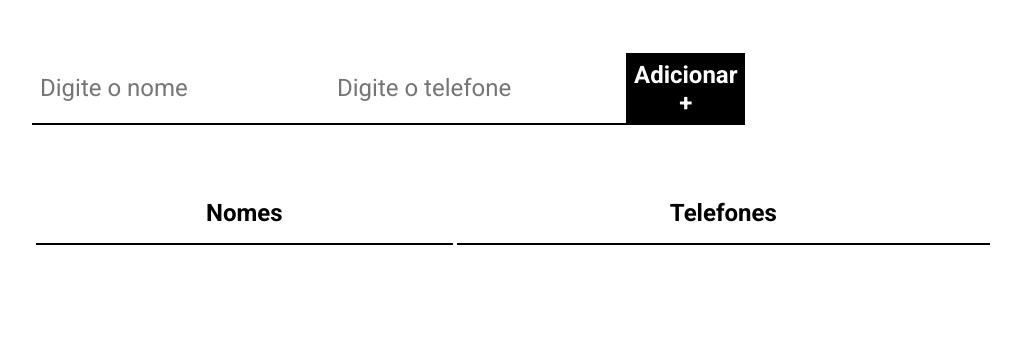
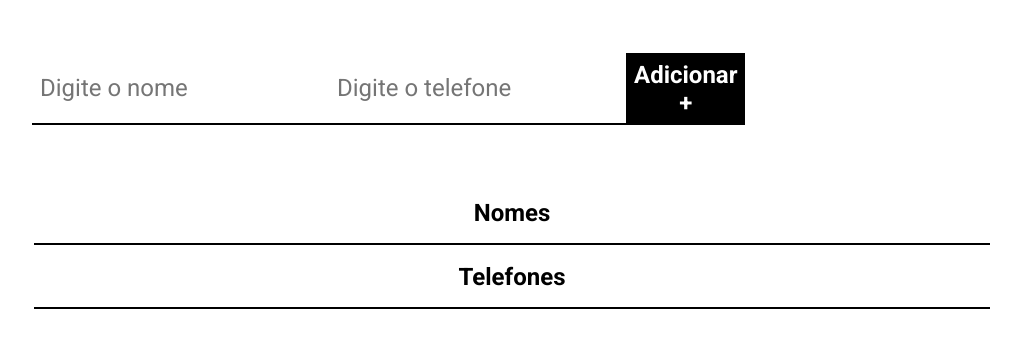
Before and after one commit to NasserRamadan/projeto02, a plain HTML site: page index.html in a window 1280 px wide. Shown: the part 182-530 px from the top of the page, without its empty margins (128-1149 px from the left). Drawn offline with Linux system fonts and the light colour scheme; a web font is replaced by a local one.

Commit message:
alterações finais do projeto

```diff
--- a/index.html
+++ b/index.html
@@ -23,12 +23,12 @@
         </form>
         <table>
             <thead>
-                <td>
+                <tr>
                     <th>Nomes</th>
-                </td>
-                <td>
+                </tr>
+                <tr>
                     <th>Telefones</th>
-                </td>
+                </tr>
             </thead>
             <tbody>
             </tbody>
```
